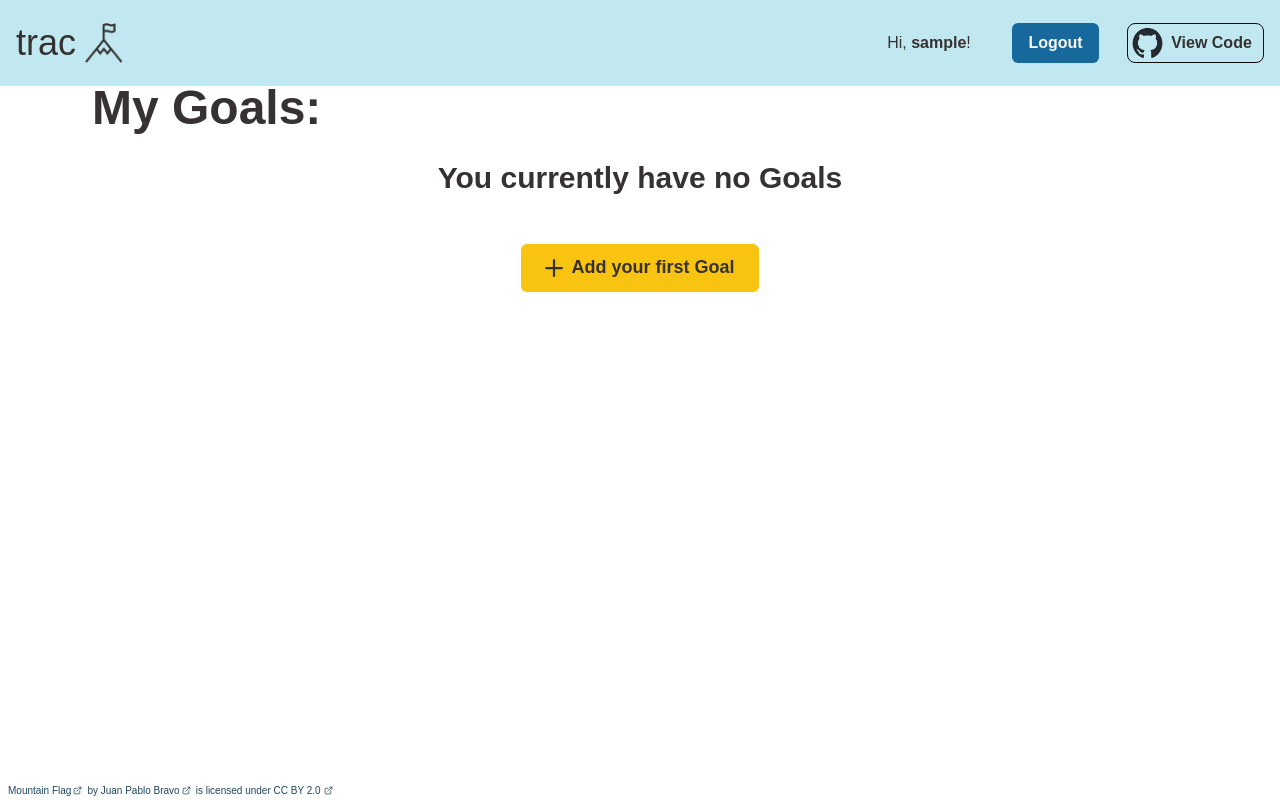
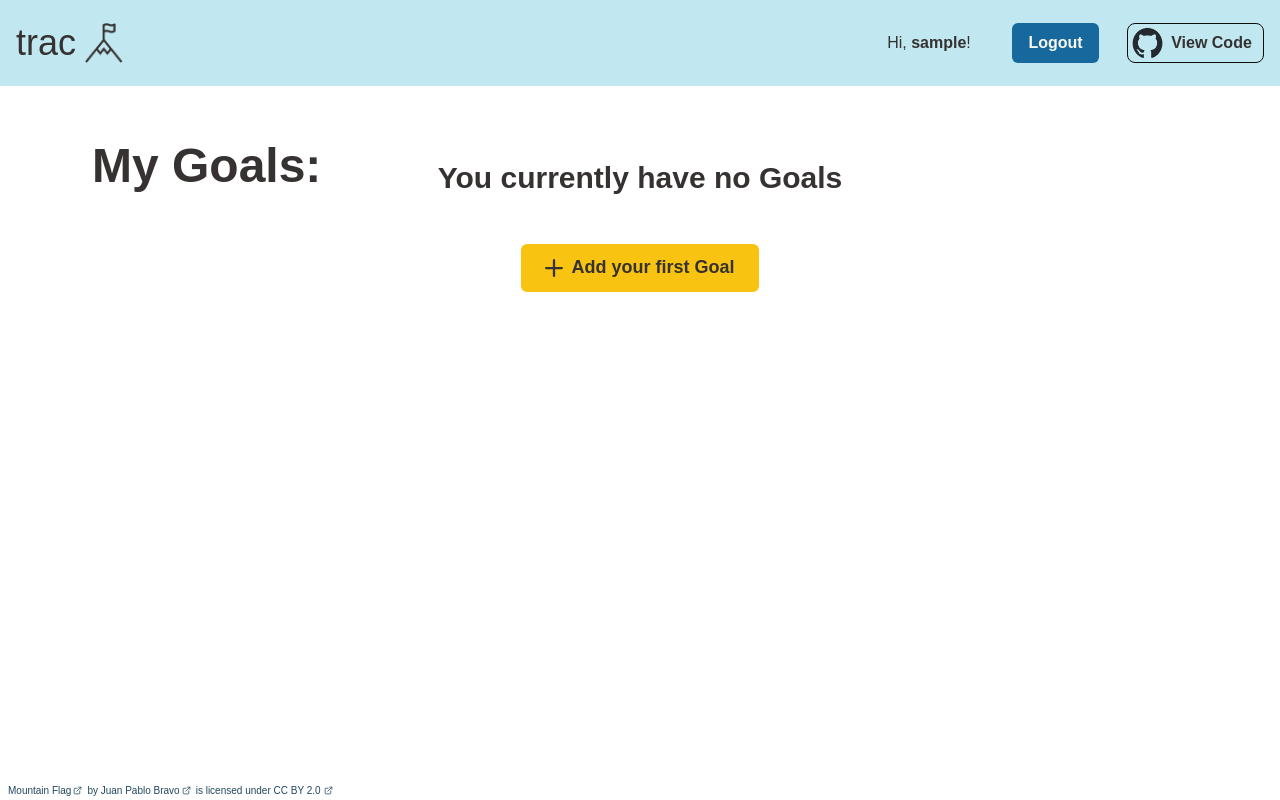
Before and after one commit to dyazdani/trac, a React (Vite) app: page /goals in a window 1280 px wide. Built offline with nearby package versions, Linux system fonts and the light colour scheme; no server answers; sample sign-in values are in the browser's storage; a web font is replaced by a local one.

Commit message:
Fixed alignment of 'My Goals' header and MyMilestones when viewport large

```diff
--- a/src/client/components/Dashboard.tsx
+++ b/src/client/components/Dashboard.tsx
@@ -134,11 +134,11 @@ const Dashboard = () => {
                 size="2xl"
                 marginTop={{
                   base: "1rem",
-                  lg: "3.8rem"
+                  lg: "10rem"
                 }}
                 marginBottom={{
                   base: "1rem",
-                  lg: undefined
+                  lg: "0"
                 }}
                 position={{
                   base: undefined,
--- a/src/client/components/MyMilestones.tsx
+++ b/src/client/components/MyMilestones.tsx
@@ -12,7 +12,10 @@ const MyMilestones = ({ milestones }: MyMilestonesProps) => {
             align="start"
             spacing="10"
             paddingBottom="3rem"
-            paddingTop="1.5rem"
+            paddingTop={{
+                base: "1.5rem",
+                lg: "3rem"
+            }}
         >
             {milestones &&
                 [...milestones].sort((a, b) => new Date(b.dateCreated).getTime() - new Date(a.dateCreated).getTime())
```
